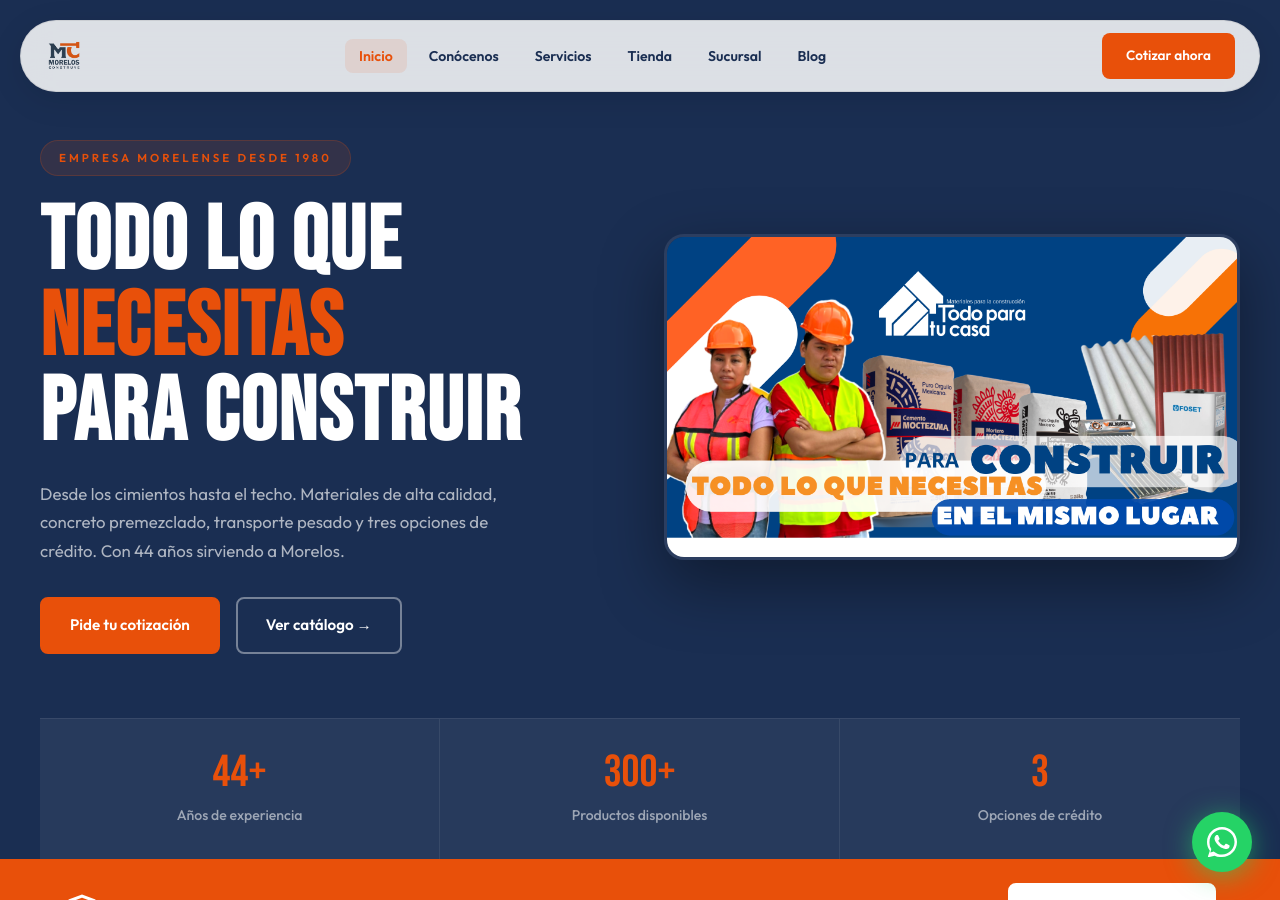
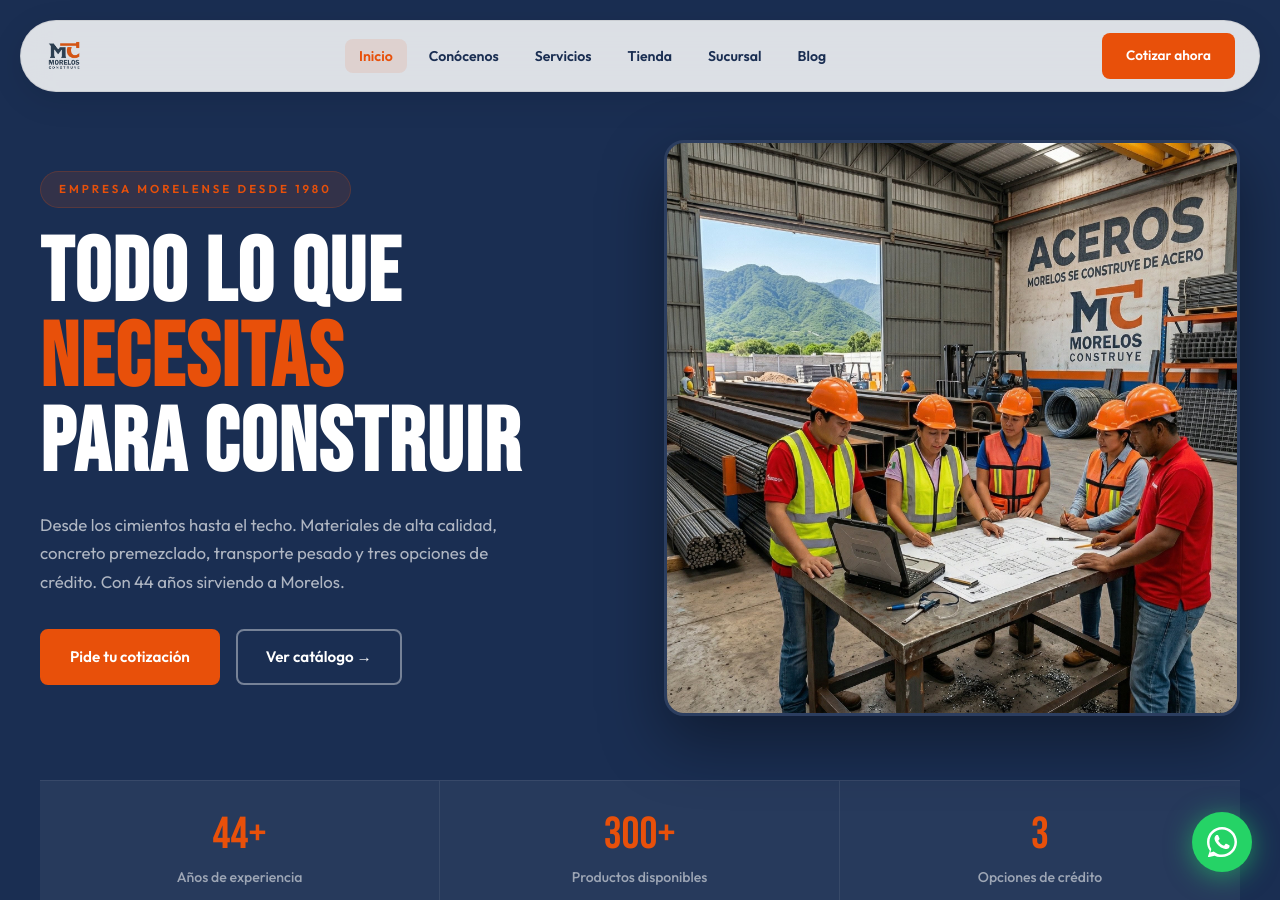
Before and after one commit to trialteest291/mscda, a Jekyll site: the page built from index.html, in a window 1280 px wide and 900 px high. Built offline with Jekyll 4.4.1, drawn with Linux system fonts in a browser that asks for light colours; a script that is not in the unit is left out.

Commit message:
Añade imágenes y finaliza V3.0

```diff
--- a/index.html
+++ b/index.html
@@ -23,7 +23,7 @@
       </div>
     </div>
     <div class="hero__image">
-      <img src="/assets/images/hero-facade.png" alt="Fachada de Morelos Construye en Cuernavaca" loading="eager" />
+      <img src="/assets/images/hero-facade.jpg" alt="Fachada de Morelos Construye en Cuernavaca" loading="eager" />
     </div>
   </div>
   <div class="hero__stats">
@@ -193,7 +193,7 @@
     <div class="servicios__grid">
       <div class="servicio-card reveal">
         <div class="servicio-card__img">
-          <img src="/assets/images/service-concreto.png" alt="Servicio de concreto premezclado" loading="lazy" />
+          <img src="/assets/images/service-concreto.jpg" alt="Servicio de concreto premezclado" loading="lazy" />
           <div class="servicio-card__overlay"></div>
         </div>
         <div class="servicio-card__body">
@@ -205,7 +205,7 @@
       </div>
       <div class="servicio-card reveal">
         <div class="servicio-card__img">
-          <img src="/assets/images/service-agua.png" alt="Servicio de venta y transporte de agua" loading="lazy" />
+          <img src="/assets/images/service-agua.jpg" alt="Servicio de venta y transporte de agua" loading="lazy" />
           <div class="servicio-card__overlay"></div>
         </div>
         <div class="servicio-card__body">
@@ -217,7 +217,7 @@
       </div>
       <div class="servicio-card reveal">
         <div class="servicio-card__img">
-          <img src="/assets/images/service-truck.png" alt="Servicio de transporte de carga pesada" loading="lazy" />
+          <img src="/assets/images/service-truck.jpg" alt="Servicio de transporte de carga pesada" loading="lazy" />
           <div class="servicio-card__overlay"></div>
         </div>
         <div class="servicio-card__body">
@@ -438,7 +438,7 @@
     <div class="blog__grid">
       <article class="blog-card reveal">
         <div class="blog-card__img">
-          <img src="/assets/images/blog-impermeabilizar.png" alt="La importancia de impermeabilizar un inmueble" loading="lazy" />
+          <img src="/assets/images/blog-impermeabilizar.jpg" alt="La importancia de impermeabilizar un inmueble" loading="lazy" />
         </div>
         <div class="blog-card__body">
           <span class="blog-card__tag">MANTENIMIENTO</span>
@@ -450,7 +450,7 @@
       </article>
       <article class="blog-card reveal">
         <div class="blog-card__img">
-          <img src="/assets/images/blog-armex.png" alt="¿Qué es un Armex en la construcción?" loading="lazy" />
+          <img src="/assets/images/blog-armex.jpg" alt="¿Qué es un Armex en la construcción?" loading="lazy" />
         </div>
         <div class="blog-card__body">
           <span class="blog-card__tag">MATERIALES</span>
```
Also changed, not shown: assets/images/blog-armex.jpg (added), assets/images/blog-impermeabilizar.jpg (added), assets/images/hero-facade.jpg (added), assets/images/hero-facade.png (deleted), assets/images/service-agua.jpg (added), assets/images/service-concreto.jpg (added), assets/images/service-truck.jpg (added), 1 other file.
